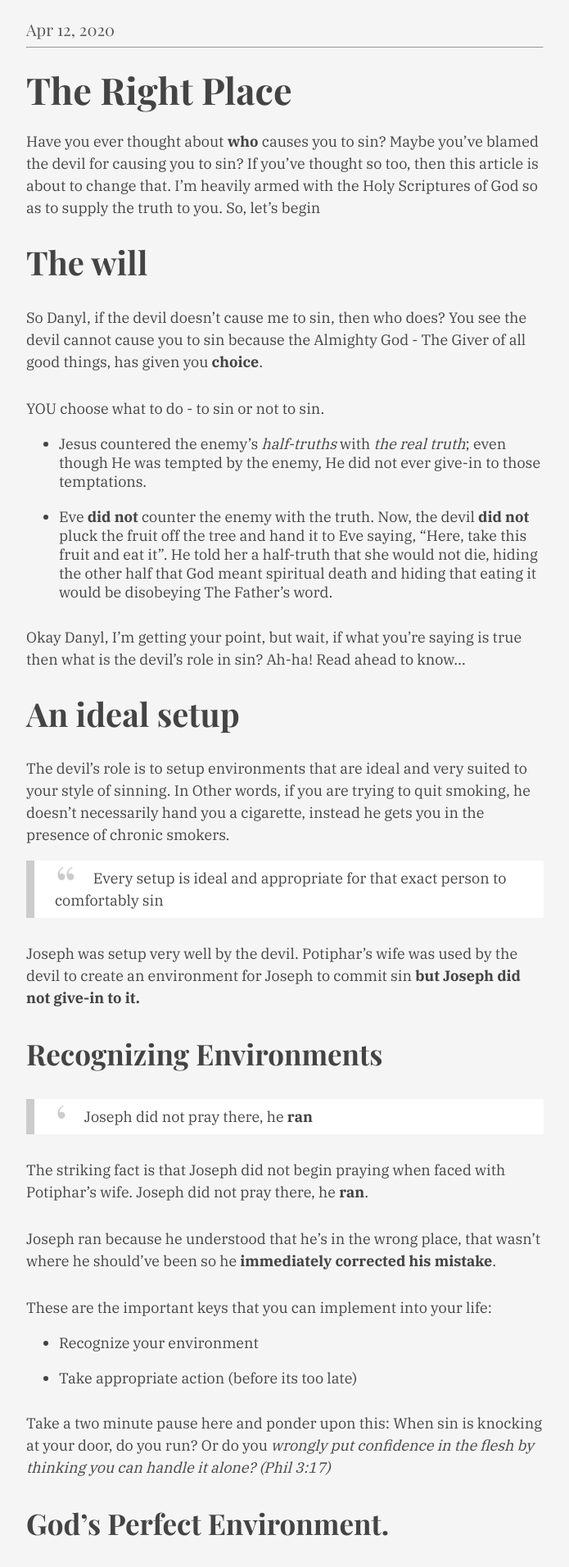
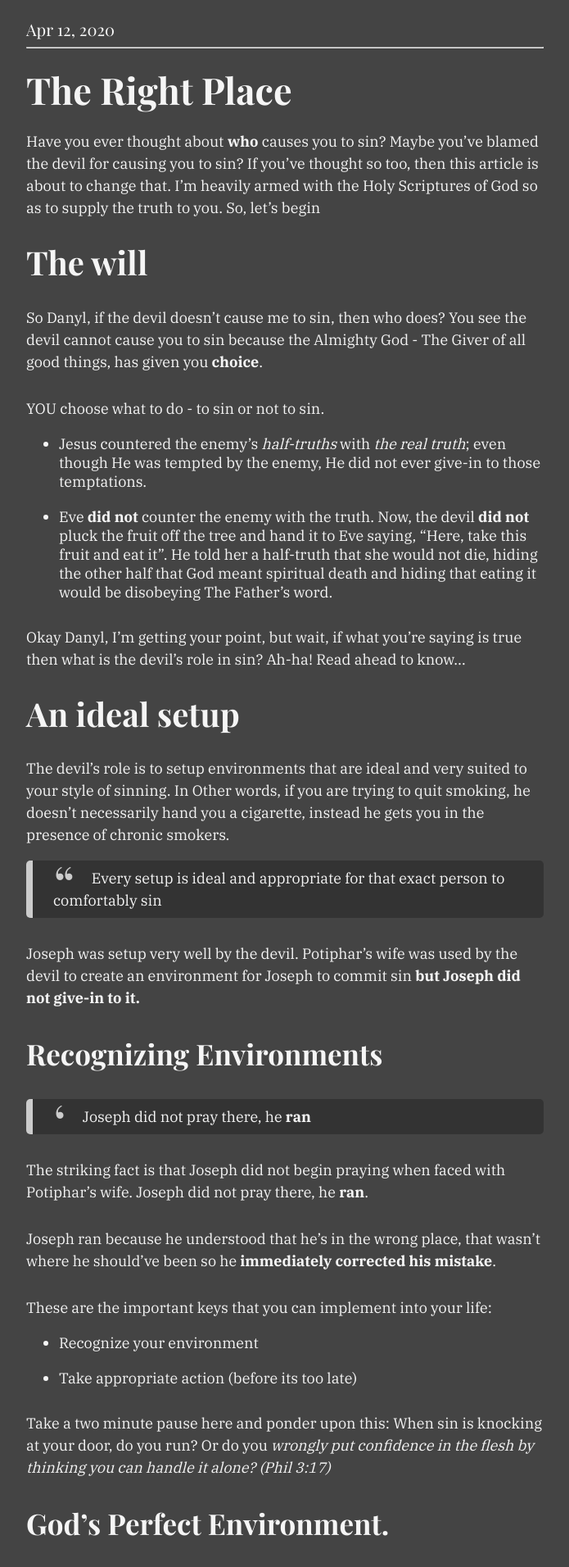
Before and after one commit to gitryder/jekyll-dan-page, a Jekyll site: the page built from _posts/2020-04-12-The-Right-Place.md, in a window 1280 px wide. Shown: the top 1912 px of the page at 82% size, without its empty margins (292-987 px from the left). Built offline with Jekyll 4.4.1, drawn with Linux system fonts in a browser that asks for light colours; emoji names are drawn with the system emoji font.

Commit message:
Change post bg to dark

```diff
--- a/_layouts/home.html
+++ b/_layouts/home.html
@@ -10,9 +10,5 @@
 <body>
     {% include header.html %}
     {% include content.html %}
-    <!--<div class="container">
-
-    </div>-->
-
 </body>
 </html>
--- a/assets/css/home.css
+++ b/assets/css/home.css
@@ -68,7 +68,6 @@ a.page-email {
 a:link {
 
     color: #710673;
-    text-decoration: none;
 }
 
 a:visited {
--- a/assets/css/post.css
+++ b/assets/css/post.css
@@ -1,5 +1,5 @@
 body {
-    background-color:whitesmoke;
+    background-color:#444444;
 
     font-family: Playfair Display;
 }
@@ -21,7 +21,7 @@ body > div > p:nth-child(3) {
     font-weight: 400;
     font-size: 20px;
 
-    color: #5A5A5A;
+    color: #fafafa;
 }
 
 a:link {
@@ -42,7 +42,7 @@ h1, h2, h3, h4 {
 
     line-height: 40px;
 
-    color: #444;
+    color: whitesmoke;
 }
 
 h1 {
@@ -62,7 +62,7 @@ h4 {
 }
 
 p, li {
-    color: #444444;
+    color: whitesmoke;
 
     font-family: 'IBM Plex Serif', sans-serif;
     font-style: normal;
@@ -86,10 +86,11 @@ strong {
 }
 
 blockquote {
-    background: white;
-    border-left: 10px solid #ccc;
+    background: #333333;
+    border-left: 8px solid #ccc;
     margin: 0;
     padding: 0.5em 25px;
+    border-radius: 5px;
     quotes: "\201C""\201D""\2018""\2019";
   }
 
@@ -103,6 +104,7 @@ blockquote:before {
 }
 
 blockquote p {
+    color: whitesmoke;
     display: inline;
 }
 
@@ -127,7 +129,7 @@ p.copyright {
     margin-top: 0px;
 
     font-size: 18px;
-    color: #5a5a5a;
+    color: #fafafa;
     text-align: center;
 }
 
```
